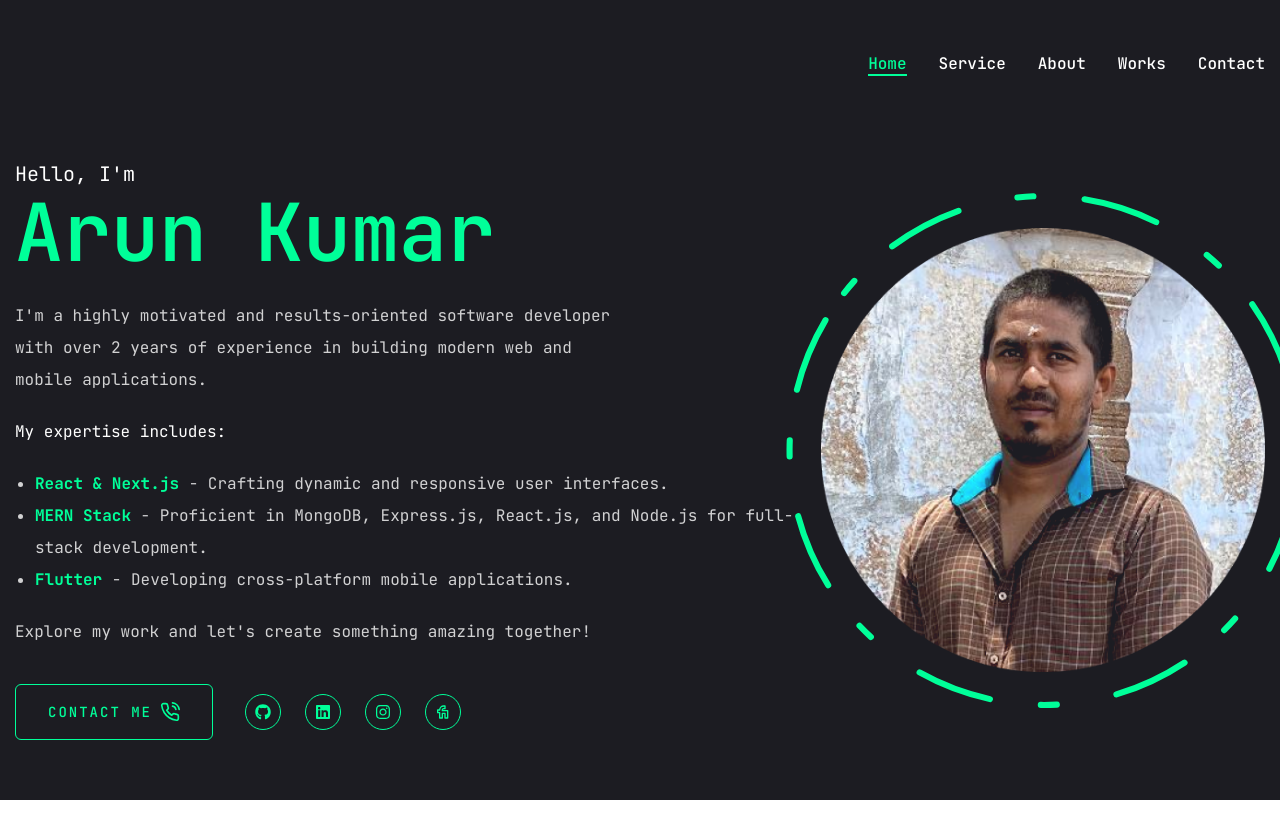
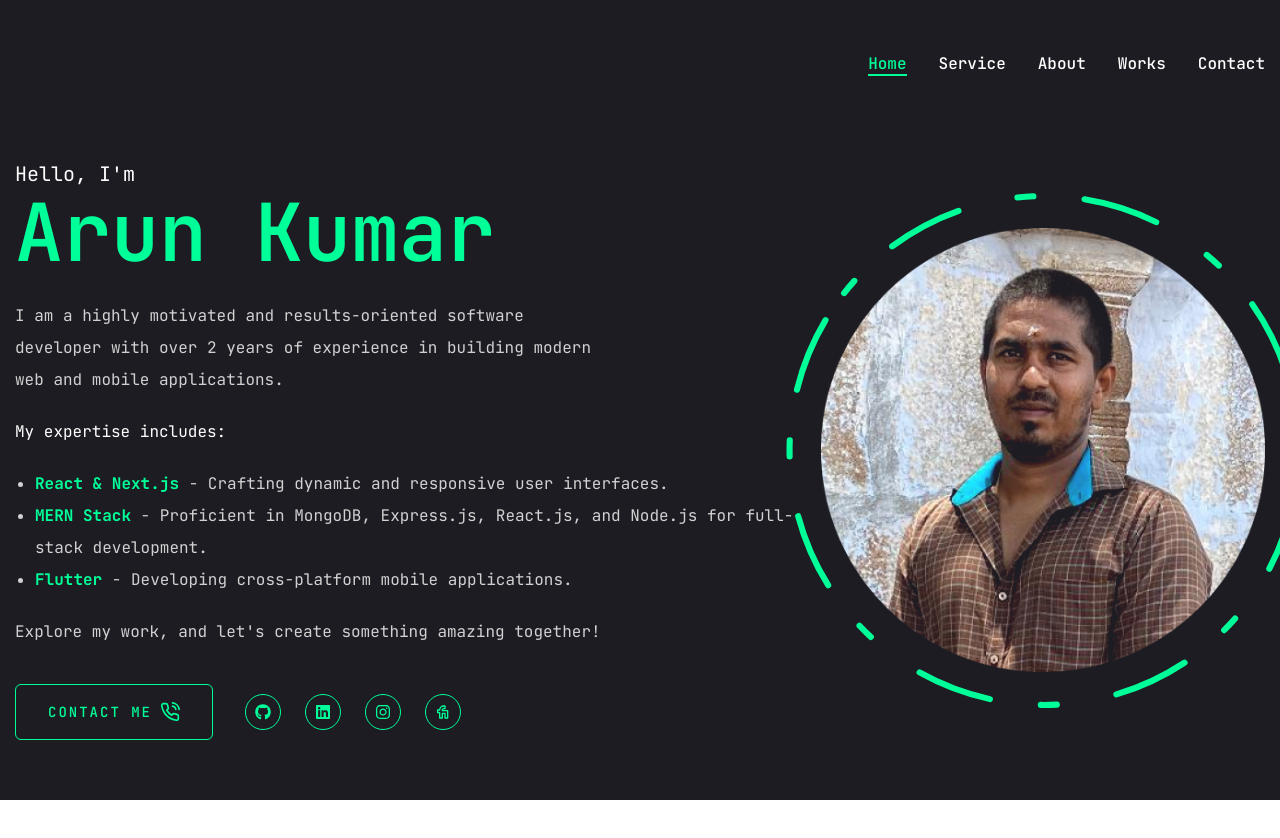
Before and after one commit to ATHIRADI/resume, a Next.js app: page / in a window 1280 px wide. Shown: the top 838 px of the page. Built offline with nearby package versions, Linux system fonts and the light colour scheme.

Commit message:
Update page.js

```diff
--- a/app/page.js
+++ b/app/page.js
@@ -24,7 +24,7 @@ const Home = () => {
 
             <div className="mb-9 space-y-5">
               <p className="max-w-[600px]  text-white/80">
-                I'm a highly motivated and results-oriented software developer
+                I am a highly motivated and results-oriented software developer
                 with over 2 years of experience in building modern web and
                 mobile applications. </p>
                   <p>My expertise includes:</p>
@@ -44,7 +44,7 @@ const Home = () => {
                 </li>
               </ul>
               <p className="max-w-[600px]  text-white/80">
-                Explore my work and let's create something amazing together!
+                Explore my work, and let's create something amazing together!
               </p>
             </div>
             <div className="flex flex-col xl:flex-row items-center gap-8">
```
